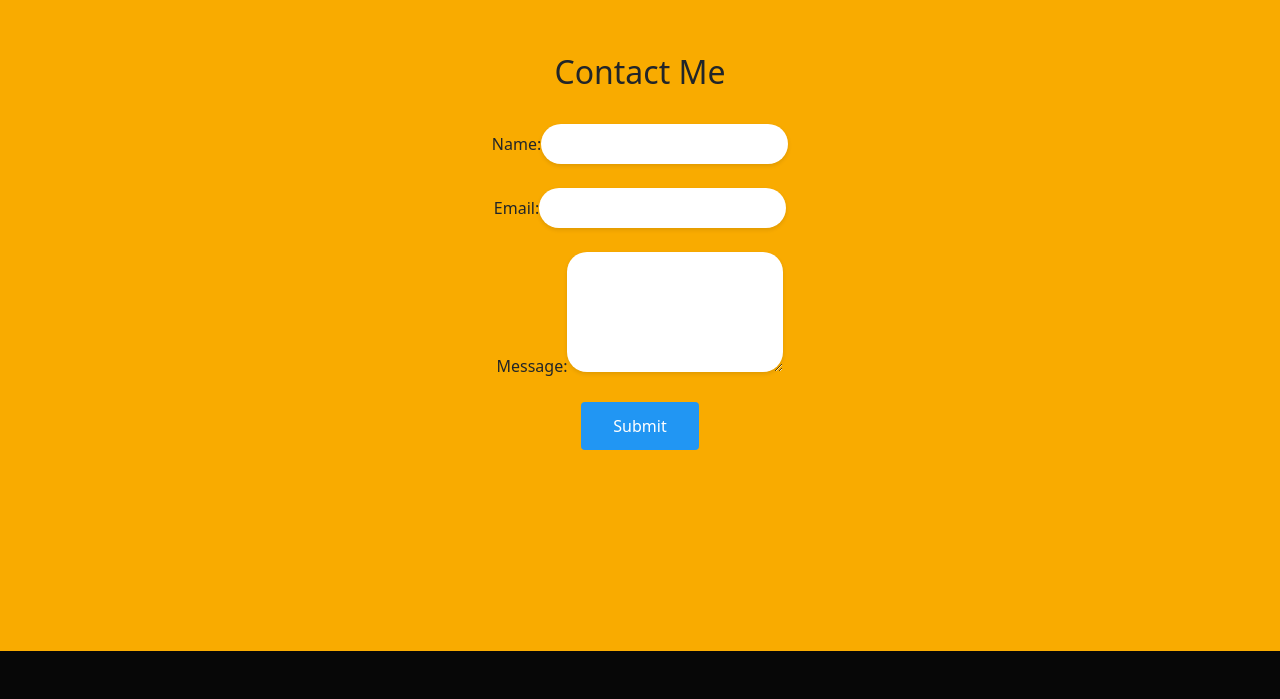
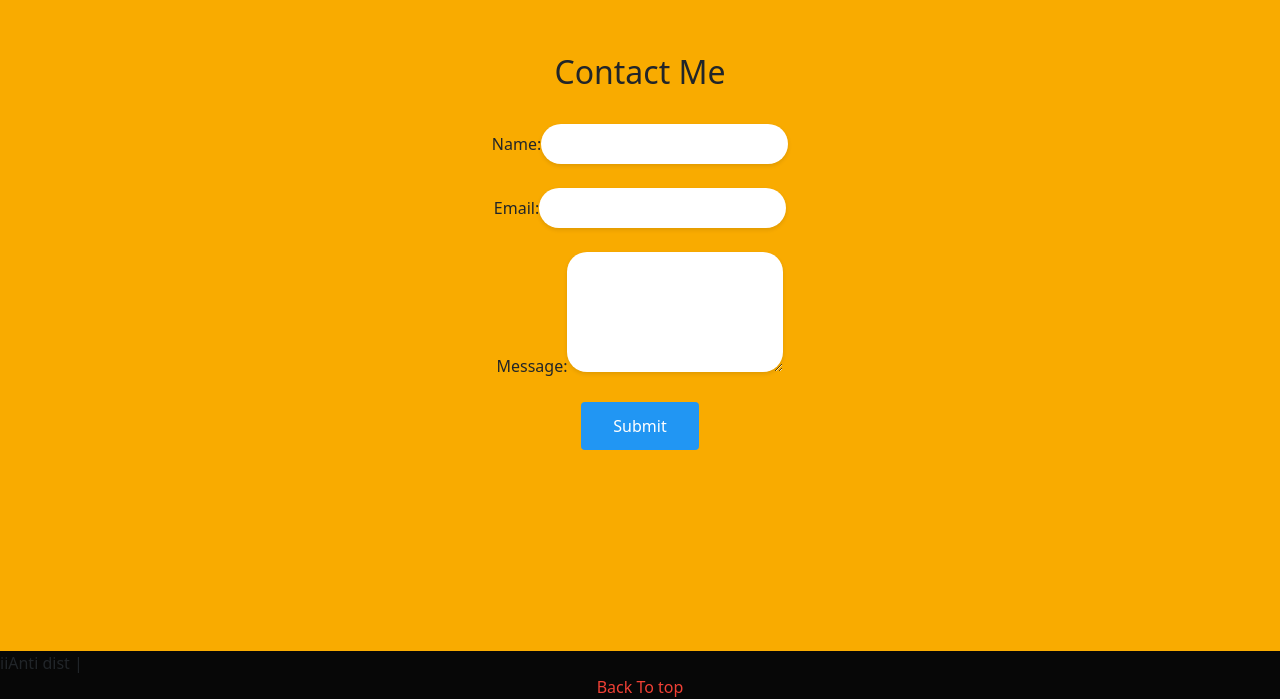
Before and after one commit to iifmusic/iifmusic.Portfolio.io, a React (Create React App) app: page / in a window 1280 px wide. Shown: the part 2616-3315 px from the top of the page. Before the commit the page ends 3267 px from the top, so only its background shows below. Built offline with nearby package versions, Linux system fonts and the light colour scheme.

Commit message:
added a footer to the page for refernece right now

```diff
--- a/src/App.js
+++ b/src/App.js
@@ -10,6 +10,7 @@ import { Languages } from './pages/Languages'
 import { Certification } from './pages/Certification'
 import { Contact } from './pages/Contact'
 import { Projects } from './pages/Projects'
+import { Footer } from './components/Footer'
 
 
 
@@ -31,6 +32,7 @@ function App() {
         <Projects />
         <Certification />
         <Contact />
+        <Footer />
       </>
     )
   }
--- a/src/App.scss
+++ b/src/App.scss
@@ -400,3 +400,10 @@ background: $black;
     }
   }
 }
+// Footer_____________________________________________
+.footer__back {
+  color: $red;
+  text-decoration: none;
+  text-align: center;
+  @include flexCenter();
+}
--- /dev/null
+++ b/src/components/Footer.js
@@ -0,0 +1,10 @@
+import React from 'react'
+
+export const Footer = () => {
+  return (
+    <div className='footer__container'>
+        <div> iiAnti dist |</div>
+       <a className='footer__back' href='#home'> Back To top</a>
+    </div>
+  )
+}
```
